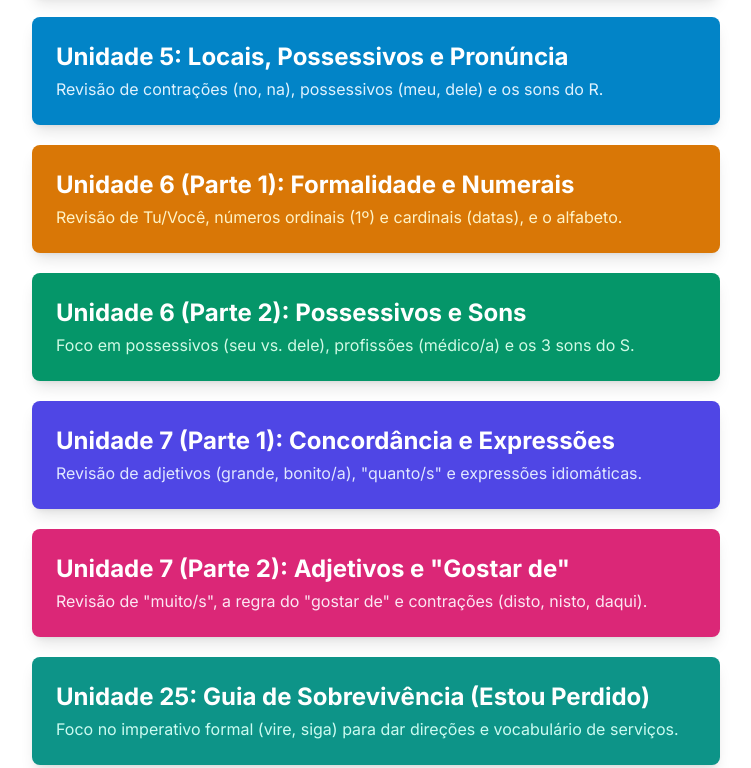
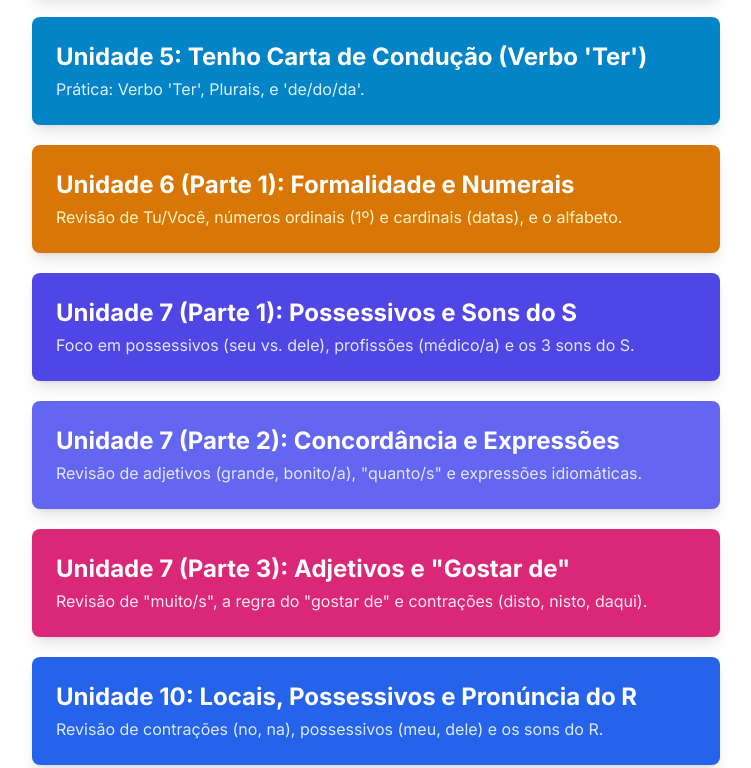
Before and after one commit to sheilakarine-debug/dialogos-portugues, a plain HTML site: page podcasts/index.html in a window 1280 px wide. Shown: the part 455-1223 px from the top of the page, without its empty margins (264-1015 px from the left). Drawn offline with nearby package versions, Linux system fonts and the light colour scheme.

Commit message:
Update index.html

```diff
--- a/podcasts/index.html
+++ b/podcasts/index.html
@@ -1,5 +1,3 @@
-
-
 <!DOCTYPE html>
 <html lang="pt">
 <head>
@@ -37,8 +35,8 @@
                 </a>
 
                 <a href="unidade05.html" class="block p-6 bg-sky-600 text-white rounded-lg shadow-lg hover:bg-sky-700 transition-all duration-200 transform hover:-translate-y-1">
-                    <h2 class="text-2xl font-bold">Unidade 5: Locais, Possessivos e Pronúncia</h2>
-                    <p class="text-sky-100 mt-1">Revisão de contrações (no, na), possessivos (meu, dele) e os sons do R.</p>
+                    <h2 class="text-2xl font-bold">Unidade 5: Tenho Carta de Condução (Verbo 'Ter')</h2>
+                    <p class="text-sky-100 mt-1">Prática: Verbo 'Ter', Plurais, e 'de/do/da'.</p>
                 </a>
 
                 <a href="unidade06_1.html" class="block p-6 bg-amber-600 text-white rounded-lg shadow-lg hover:bg-amber-700 transition-all duration-200 transform hover:-translate-y-1">
@@ -46,19 +44,24 @@
                     <p class="text-amber-100 mt-1">Revisão de Tu/Você, números ordinais (1º) e cardinais (datas), e o alfabeto.</p>
                 </a>
 
-                <a href="unidade06_2.html" class="block p-6 bg-emerald-600 text-white rounded-lg shadow-lg hover:bg-emerald-700 transition-all duration-200 transform hover:-translate-y-1">
-                    <h2 class="text-2xl font-bold">Unidade 6 (Parte 2): Possessivos e Sons</h2>
-                    <p class="text-emerald-100 mt-1">Foco em possessivos (seu vs. dele), profissões (médico/a) e os 3 sons do S.</p>
+                <a href="unidade07_1.html" class="block p-6 bg-indigo-600 text-white rounded-lg shadow-lg hover:bg-indigo-700 transition-all duration-200 transform hover:-translate-y-1">
+                    <h2 class="text-2xl font-bold">Unidade 7 (Parte 1): Possessivos e Sons do S</h2>
+                    <p class="text-indigo-100 mt-1">Foco em possessivos (seu vs. dele), profissões (médico/a) e os 3 sons do S.</p>
                 </a>
 
-                <a href="unidade07_1.html" class="block p-6 bg-indigo-600 text-white rounded-lg shadow-lg hover:bg-indigo-700 transition-all duration-200 transform hover:-translate-y-1">
-                    <h2 class="text-2xl font-bold">Unidade 7 (Parte 1): Concordância e Expressões</h2>
+                <a href="unidade07_2.html" class="block p-6 bg-indigo-500 text-white rounded-lg shadow-lg hover:bg-indigo-600 transition-all duration-200 transform hover:-translate-y-1">
+                    <h2 class="text-2xl font-bold">Unidade 7 (Parte 2): Concordância e Expressões</h2>
                     <p class="text-indigo-100 mt-1">Revisão de adjetivos (grande, bonito/a), "quanto/s" e expressões idiomáticas.</p>
                 </a>
 
-                <a href="unidade07_2.html" class="block p-6 bg-pink-600 text-white rounded-lg shadow-lg hover:bg-pink-700 transition-all duration-200 transform hover:-translate-y-1">
-                    <h2 class="text-2xl font-bold">Unidade 7 (Parte 2): Adjetivos e "Gostar de"</h2>
+                <a href="unidade07_3.html" class="block p-6 bg-pink-600 text-white rounded-lg shadow-lg hover:bg-pink-700 transition-all duration-200 transform hover:-translate-y-1">
+                    <h2 class="text-2xl font-bold">Unidade 7 (Parte 3): Adjetivos e "Gostar de"</h2>
                     <p class="text-pink-100 mt-1">Revisão de "muito/s", a regra do "gostar de" e contrações (disto, nisto, daqui).</p>
+                </a>
+
+                <a href="unidade10.html" class="block p-6 bg-blue-600 text-white rounded-lg shadow-lg hover:bg-blue-700 transition-all duration-200 transform hover:-translate-y-1">
+                    <h2 class="text-2xl font-bold">Unidade 10: Locais, Possessivos e Pronúncia do R</h2>
+                    <p class="text-blue-100 mt-1">Revisão de contrações (no, na), possessivos (meu, dele) e os sons do R.</p>
                 </a>
 
                 <a href="unidade25.html" class="block p-6 bg-teal-600 text-white rounded-lg shadow-lg hover:bg-teal-700 transition-all duration-200 transform hover:-translate-y-1">
```
